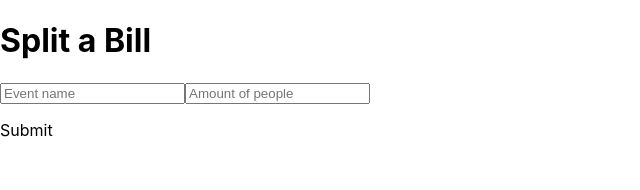
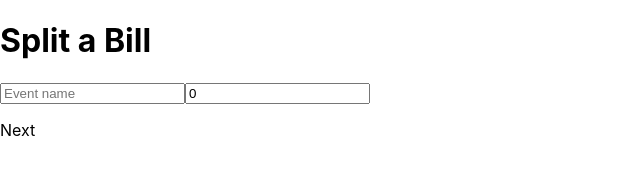
Before and after one commit to alicelu625/ez-split, a React (Create React App) app: page / in a window 1280 px wide. Shown: the top 190 px of the page, without its empty margins (0-640 px from the left). Built offline with nearby package versions, Linux system fonts and the light colour scheme.

Commit message:
added layout

```diff
--- a/src/App.js
+++ b/src/App.js
@@ -1,10 +1,12 @@
+import React from 'react';
 import Start from './Pages/Start/Start';
+import Layout from './shared/Layout/Layout';
 
 function App() {
   return (
-    <div>
+    <Layout>
       <Start/>
-    </div>
+    </Layout>
   );
 }
 
--- a/src/Pages/Start/Start.js
+++ b/src/Pages/Start/Start.js
@@ -19,8 +19,9 @@ class Start extends Component {
                     type="number"
                     placeholder="Amount of people"
                     required
+                    onChange={(event) => this.props.onAmountPeopleChanged(event)}
+                    value={this.props.amountPeople}
                 />
-                <div><p>Submit</p></div>
             </div>
         );
     }
@@ -28,14 +29,16 @@ class Start extends Component {
 
 const mapStateToProps = state => {
     return {
-        eventName: state.eventName
+        eventName: state.eventName,
+        amountPeople: state.amountPeople
     };
 };
 
 const mapDispatchToProps = dispatch => {
     return {
         onReadyToStart: () => dispatch({type: actionTypes.SET_EVENT_NAME}),
-        onEventNameChanged: (event) => dispatch({type: actionTypes.EVENT_NAME_CHANGED, event: event})
+        onEventNameChanged: (event) => dispatch({type: actionTypes.EVENT_NAME_CHANGED, event: event}),
+        onAmountPeopleChanged: (event) => dispatch({type: actionTypes.AMOUNT_PEOPLE_CHANGED, event: event})
     };
 };
 
--- /dev/null
+++ b/src/shared/Header/Header.js
@@ -0,0 +1,18 @@
+import React, {Component} from 'react';
+import {connect} from 'react-redux';
+
+class Header extends Component {
+    render() {
+        return (
+            <p>{this.props.eventName}</p>
+        );
+    }
+}
+
+const mapStateToProps = state => {
+    return {
+        eventName: state.eventName
+    }
+}
+
+export default connect(mapStateToProps)(Header);
--- /dev/null
+++ b/src/shared/Layout/Layout.js
@@ -0,0 +1,15 @@
+import React from 'react';
+import Header from '../Header/Header';
+import ProceedDiv from '../ProceedDiv/ProceedDiv';
+
+const layout = (props) => {
+    return (
+        <div>
+            <Header/>
+            {props.children}
+            <ProceedDiv/>
+        </div>
+    )
+}
+
+export default layout;
--- /dev/null
+++ b/src/shared/ProceedDiv/ProceedDiv.js
@@ -0,0 +1,11 @@
+import React from 'react';
+
+const proceedDiv = () => {
+    return (
+        <div>
+            <p>Next</p>
+        </div>
+    )
+}
+
+export default proceedDiv;
--- a/src/store/actions.js
+++ b/src/store/actions.js
@@ -1,2 +1,3 @@
 export const EVENT_NAME_CHANGED = 'EVENT_NAME_CHANGED';
+export const AMOUNT_PEOPLE_CHANGED = 'AMOUNT_PEOPLE_CHANGED';
 export const SET_EVENT_NAME = 'SET_EVENT_NAME';
--- a/src/store/reducer.js
+++ b/src/store/reducer.js
@@ -13,10 +13,14 @@ const reducer = (state = intialState, action) => {
                 eventName: state.eventName
             }
         case actionTypes.EVENT_NAME_CHANGED:
-            console.log(action.event.target.value);
             return {
                 ...state,
                 eventName: action.event.target.value
+            }
+        case actionTypes.AMOUNT_PEOPLE_CHANGED:
+            return {
+                ...state,
+                amountPeople: action.event.target.value
             }
     }
     return state;
```
Also changed, not shown: 1 other file (tests, documents, lock files or other folders).
